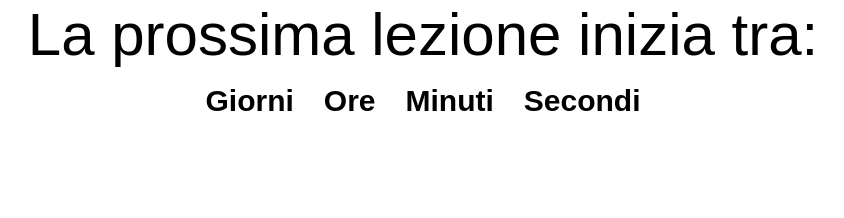
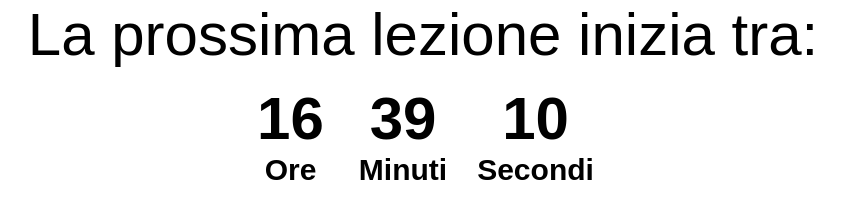
Before and after one commit to PierluigiPapa/js-simon, a plain HTML site: page index.html in a window 1280 px wide. Shown: the whole page, without its empty margins (217-1061 px from the left). Drawn offline with Linux system fonts and the light colour scheme.

Commit message:
feat: add math.floor and innerHtml

```diff
--- a/assets/js/main.js
+++ b/assets/js/main.js
@@ -1,11 +1,9 @@
-//Costante per stabiliare i giorni
-const daysHtml = document.querySelectorAll('days');
 //Costante per stabilire le ore
-const hoursHtml = document.querySelectorAll('hours');
+const hoursHtml = document.getElementById('hours');
 //Costante per stabilire i minuti
-const minutesHtml = document.querySelectorAll('minutes');
+const minutesHtml = document.getElementById('minutes');
 //Costante per stabilire i secondi
-const secondsHtml = document.querySelectorAll('seconds');
+const secondsHtml = document.getElementById('seconds');
 //Costante per stabilire la data di oggi
 const dateToday = new Date().getFullYear();
 //Costnte per stabilire la data della lezione di domani
@@ -14,8 +12,17 @@ const lessionsTime = new Date("2024-01-19 09:30:00");
 //Funzione per il countdown
 function updateCountdownLessions (){
     const currentTime = new Date();
+    //Calcolo per stabilire il tempo mancante per la lezione di domani
     const diff = lessionsTime - currentTime;
-    console.log(diff);
+
+    const ore = Math.floor (diff / 1000 / 60 / 60) % 24;
+    const minuti = Math.floor (diff / 1000 / 60) % 60;
+    const secondi = Math.floor (diff / 1000) % 60;
+
+    hoursHtml.innerHTML = ore;
+    minutesHtml.innerHTML = minuti;
+    secondsHtml.innerHTML = secondi;
+    // console.log(secondi);
 }
 
-updateCountdownLessions();
+setInterval(updateCountdownLessions, 1000);
--- a/index.html
+++ b/index.html
@@ -13,23 +13,18 @@
     <h1>La prossima lezione inizia tra:</h1>
 
     <div class="container">
-        <div class="time">
-            <h2 class="days"></h2>
-            <h4>Giorni</h4>
-        </div>
-
          <div class="time">
-            <h2 class="hours"></h2>
+            <h2 id="hours"></h2>
             <h4>Ore</h4>
         </div>
 
         <div class="time">
-            <h2 class="minutes"></h2>
+            <h2 id="minutes"></h2>
             <h4>Minuti</h4>
         </div>
 
         <div class="time">
-            <h2 class="seconds"></h2>
+            <h2 id="seconds"></h2>
             <h4>Secondi</h4>
         </div>
     </div>
```
